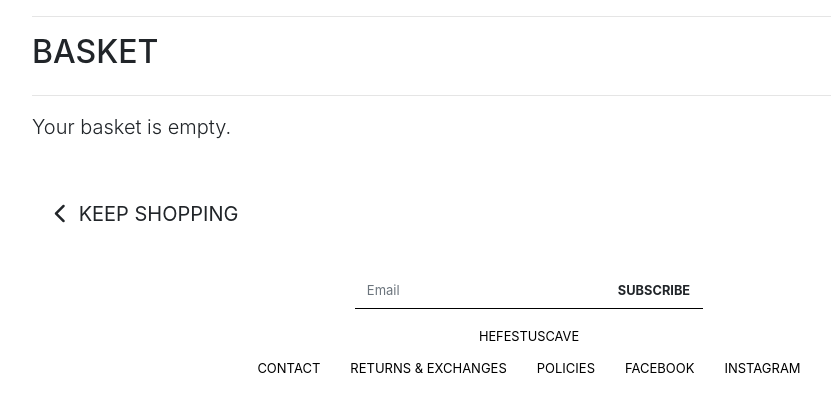
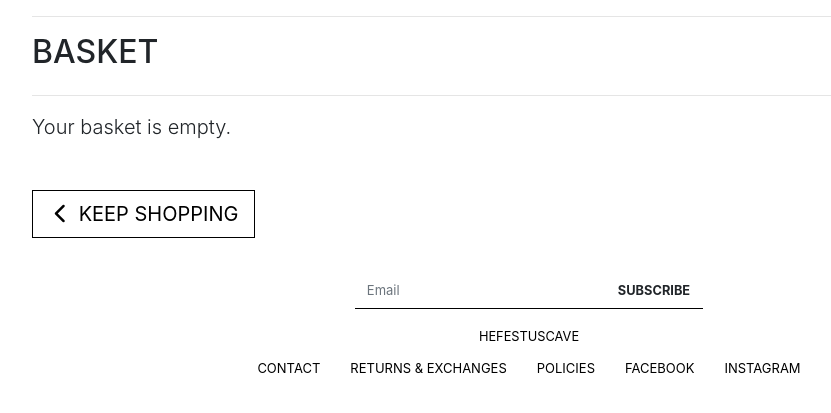
Before and after one commit to tinobragaa/hefestus-cave, a Django app: page /cart/ in a window 1280 px wide. Shown: the part 164-577 px from the top of the page, without its empty margins (111-942 px from the left). Run offline with Django 3.2, Linux system fonts and the light colour scheme; parts of the project's set-up code (start-up, migrations or seed data) failed here and were passed over; some libraries are stand-ins or nearby versions.

Commit message:
Add: created style for btn-outline-black

```diff
--- a/static/css/base.css
+++ b/static/css/base.css
@@ -44,6 +44,19 @@
     position: fixed;
     bottom: 10px;
     right: 10px;
+}
+
+.btn-outline-black {
+    background: white;
+    color: black !important;
+    border: 1px solid black;
+}
+
+.btn-outline-black:hover,
+.btn-outline-black:active,
+.btn-outline-black:focus {
+    background: black;
+    color: white !important;
 }
 
 /* ----- Promotion Banner ----- */
```
